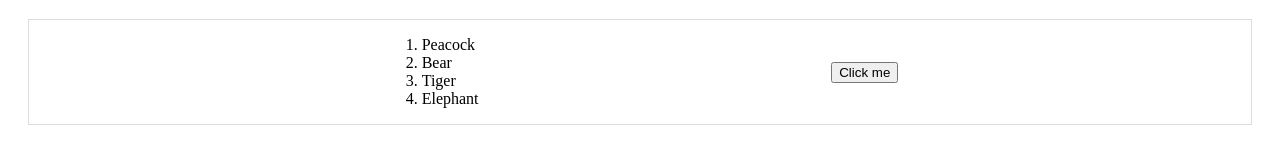
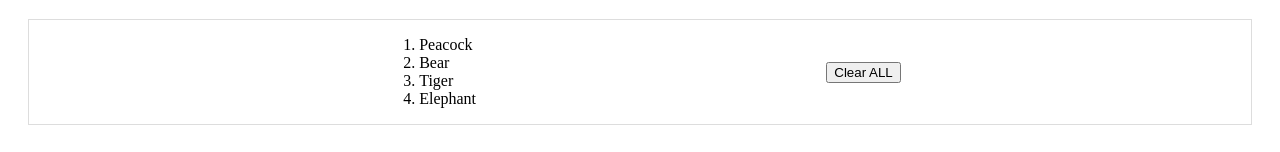
Before and after one commit to satyamrao789/Learning_ReactJs, a React (Create React App) app in the folder 01/: page / in a window 1280 px wide. Shown: the part 601-753 px from the top of the page. Built offline with nearby package versions, Linux system fonts and the light colour scheme.

Commit message:
useState example 2 added comments

```diff
--- a/01/src/Profile.js
+++ b/01/src/Profile.js
@@ -6,19 +6,24 @@ const Profile = () => {
     const [nData, setnData] = useState(profileData);
     console.log(profileData);
 
-    const handleClick = () => {
-        setnData([]);
+    //handleRemoveAll() - removes all data at once.
+    const handleRemoveAll = () => {
+        setnData([]); // sets the nData as empty
     }
-
 
     return (
         <div className='mainTag'>
             <ol>
                 {
-                    nData.map(value => <li key={value.id}>{value.name}</li>)
+                    nData.map( value =>
+                    <li key={value.id}>
+                        {value.name}
+                    </li>
+                    )
                 }
             </ol>
-            <button onClick={handleClick}>Click me</button>
+            <button onClick={handleRemoveAll}>Clear ALL</button>
+
         </div>
     )
 }
```
